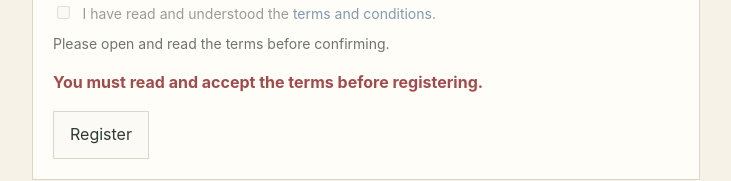
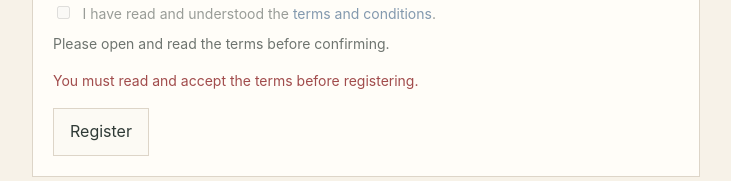
Before and after one commit to mobinasharafi/Echoes_FinalProject, a React (Vite) app in the folder client/: page /register in a window 1280 px wide. Both pictures are taken after typing "Sample", "name@example.com", "Sample123" into the empty fields and a click on the button "Register". Shown: the part 769-950 px from the top of the page, without its empty margins (274-1005 px from the left). Built offline with nearby package versions, Linux system fonts and the light colour scheme; no server answers.

Commit message:
refining register terms and conditions warning style

```diff
--- a/client/src/pages/Register.jsx
+++ b/client/src/pages/Register.jsx
@@ -232,7 +232,10 @@ export default function Register() {
           )}
 
           {termsNotAccepted && (
-            <p className="status-error" style={{ marginTop: "0.5rem" }}>
+            <p
+              className="helper-text"
+              style={{ marginTop: "0.5rem", color: "var(--error)" }}
+            >
               You must read and accept the terms before registering.
             </p>
           )}
```
